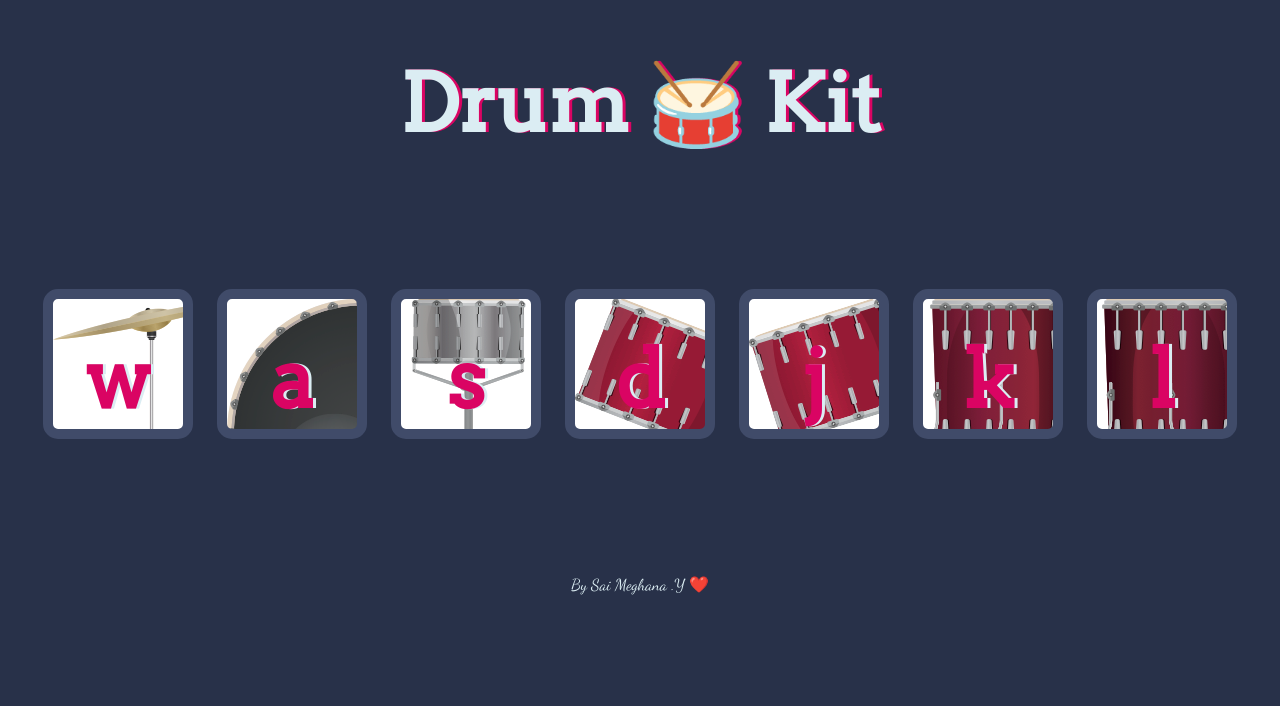
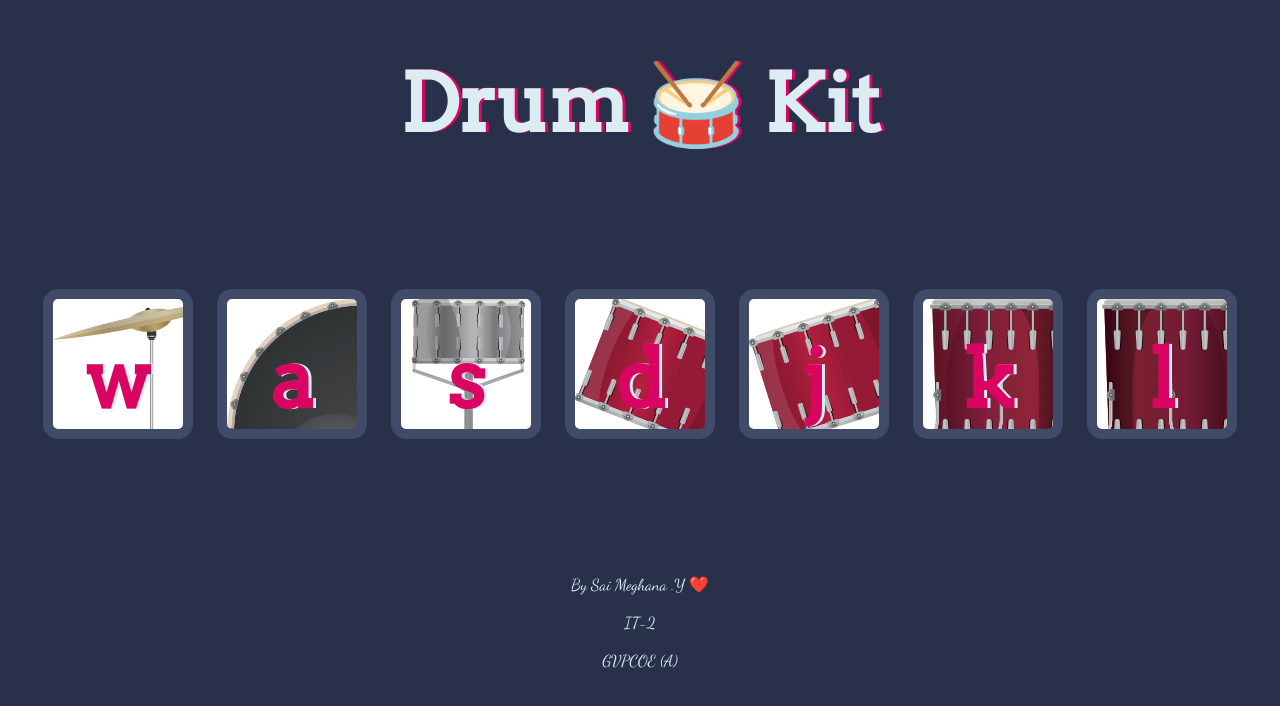
Before and after one commit to saimeghana-y/drum-kit, a plain HTML site: page index.html in a window 1280 px wide. Drawn offline with Linux system fonts and the light colour scheme.

Commit message:
Update index.html

```diff
--- a/index.html
+++ b/index.html
@@ -25,8 +25,9 @@
   <script src="index.js" charset="utf-8"></script>
 </body>
 
-  <footer>
-    By Sai Meghana .Y ❤️
+    <footer>
+    <div>By Sai Meghana .Y ❤️</div><br>
+    <div>IT-2</div><br>
+      <div>GVPCOE (A)</div>
   </footer>
-
 </html>
```
